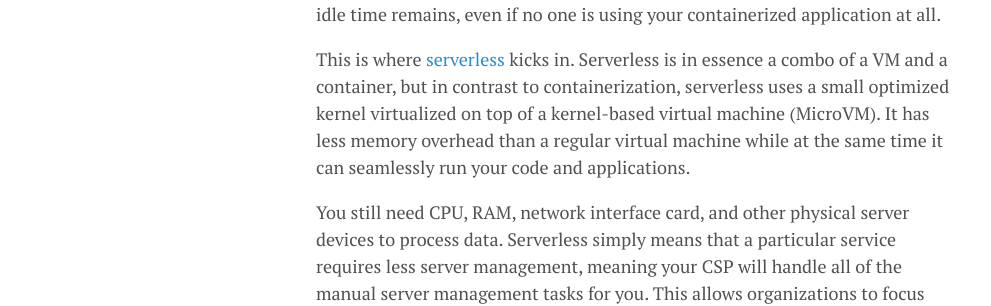
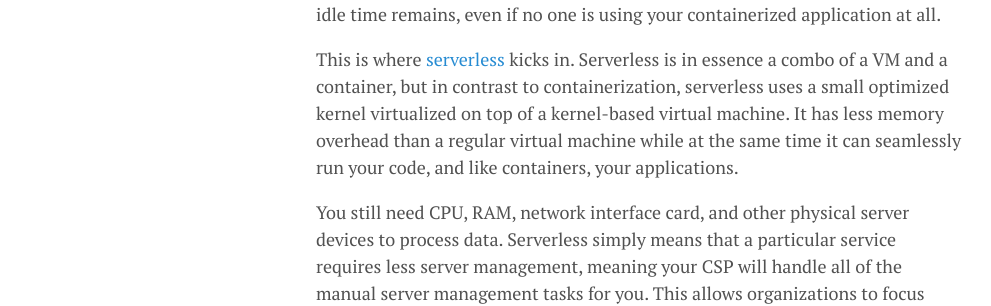
Before and after one commit to lgeurts/lgeurts.github.io, a Jekyll site: the page built from _posts/2022-03-29-what-is-serverless-computing.md, in a window 1280 px wide. Shown: the part 1054-1360 px from the top of the page, without its empty margins (0-991 px from the left). Built offline with Jekyll 4.4.1, drawn with Linux system fonts in a browser that asks for light colours; nearby versions of some CDN libraries; comment, search, counter and statistics services are not loaded.

Commit message:
Update 2022-03-29-what-is-serverless-computing.md

```diff
--- a/_posts/2022-03-29-what-is-serverless-computing.md
+++ b/_posts/2022-03-29-what-is-serverless-computing.md
@@ -21,7 +21,7 @@
 
 Although a container provides a significantly reduced startup time over a VM, it still has operating costs that you have to cover. The burden of paying active and idle time remains, even if no one is using your containerized application at all.
 
-This is where [serverless](https://aws.amazon.com/serverless/) kicks in. Serverless is in essence a combo of a VM and a container, but in contrast to containerization, serverless uses a small optimized kernel virtualized on top of a kernel-based virtual machine (MicroVM). It has less memory overhead than a regular virtual machine while at the same time it can seamlessly run your code and applications.
+This is where [serverless](https://aws.amazon.com/serverless/) kicks in. Serverless is in essence a combo of a VM and a container, but in contrast to containerization, serverless uses a small optimized kernel virtualized on top of a kernel-based virtual machine. It has less memory overhead than a regular virtual machine while at the same time it can seamlessly run your code, and like containers, your applications.
 
 You still need CPU, RAM, network interface card, and other physical server devices to process data. Serverless simply means that a particular service requires less server management, meaning your CSP will handle all of the manual server management tasks for you. This allows organizations to focus solely on their core business logic instead of just wasting time doing time-consuming server deployments and maintenance tasks that don’t add much value to the business.
 
```
